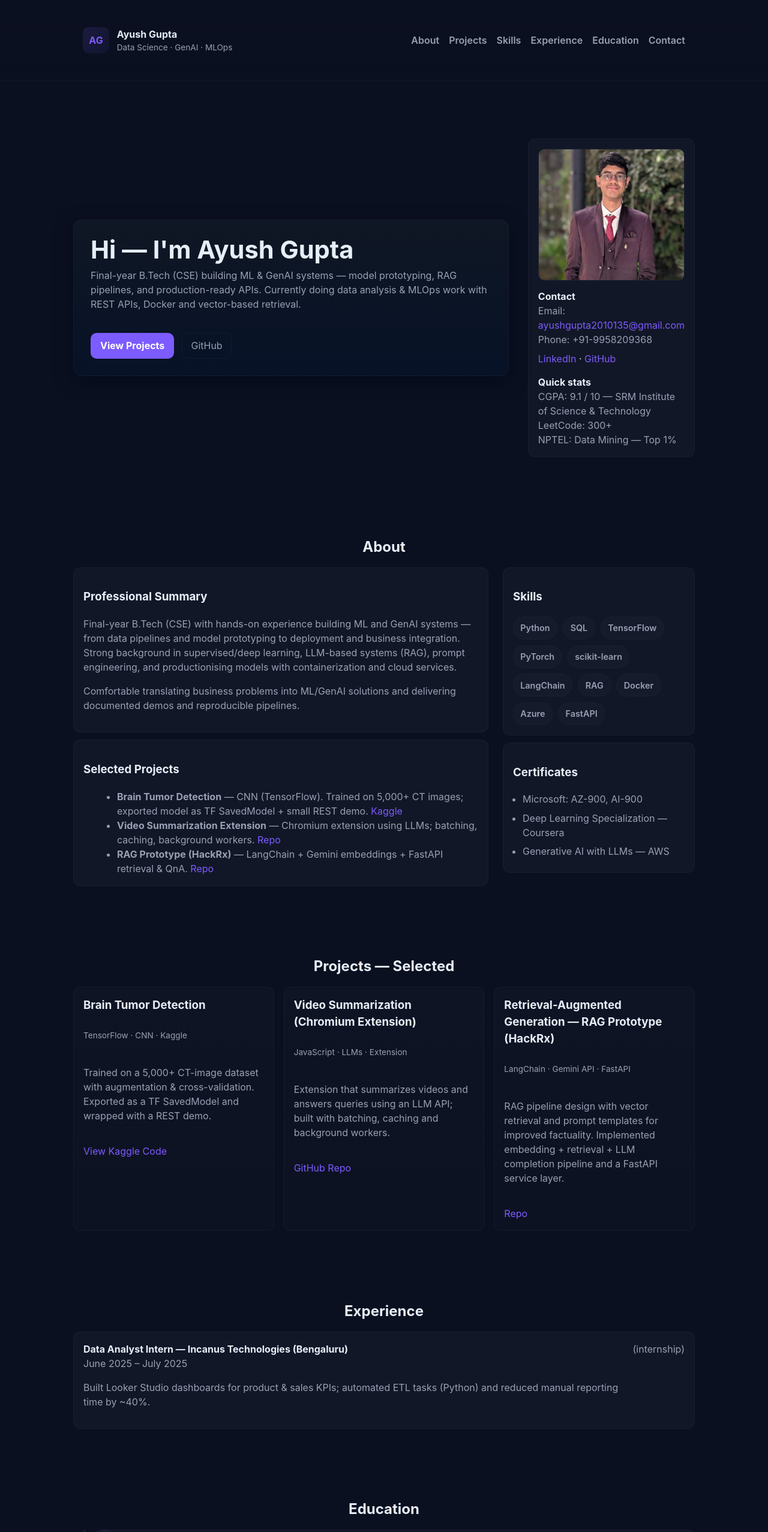
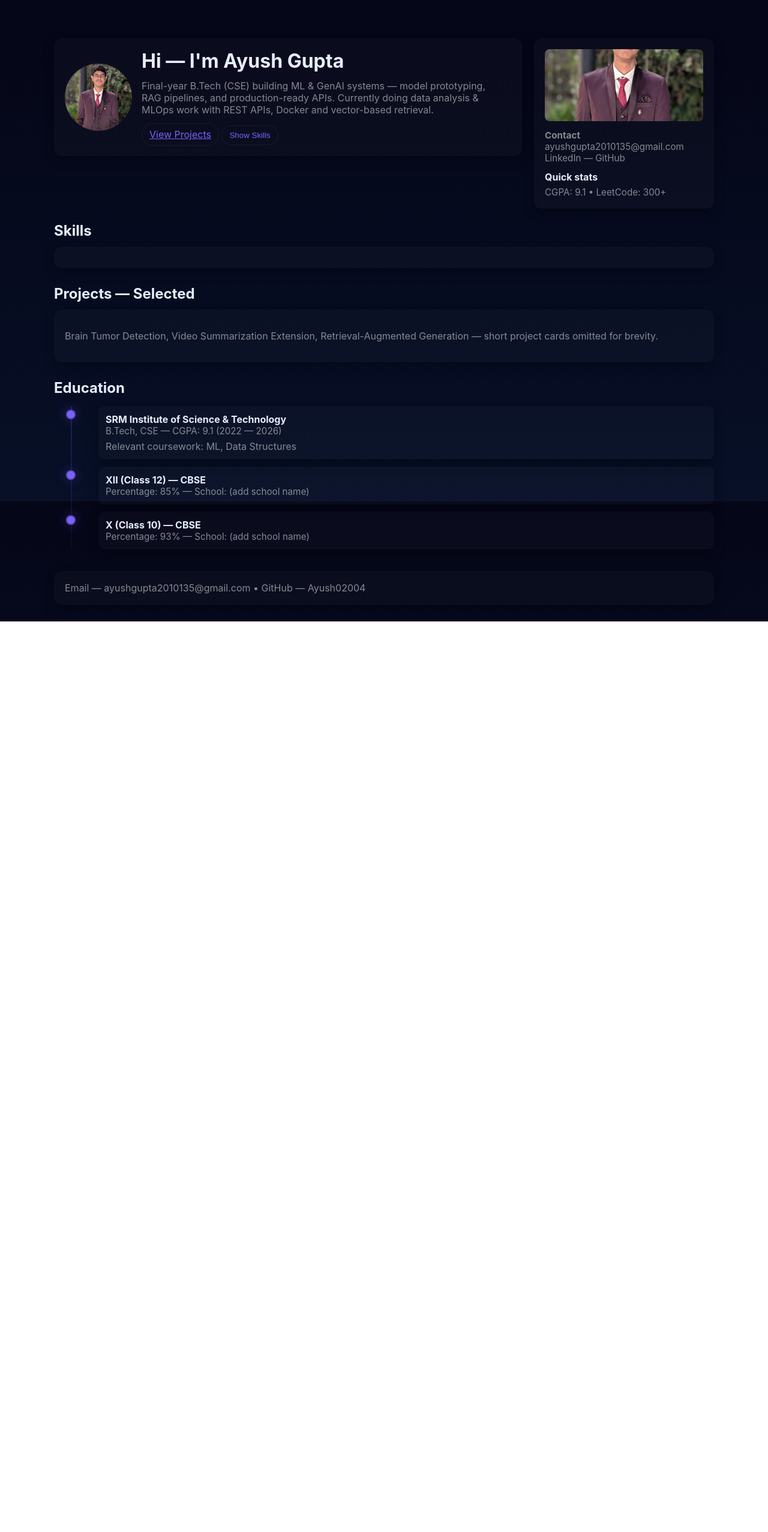
Before and after one commit to Ayush02004/Ayush02004.github.io, a plain HTML site: page index.html in a window 1280 px wide. Shown: the top 2554 px of the page at 60% size. After the commit the page ends 1036 px from the top, so only its background shows below. Drawn offline with Linux system fonts and the light colour scheme; no server answers.

Commit message:
edited changes

```diff
--- a/index.html
+++ b/index.html
@@ -3,233 +3,295 @@
 <head>
   <meta charset="utf-8" />
   <meta name="viewport" content="width=device-width,initial-scale=1" />
-  <title>Ayush Gupta — Data Scientist & ML Engineer</title>
-  <meta name="description" content="Ayush Gupta — Data Science & GenAI. Projects: Brain Tumor Detection, Video Summarization, RAG prototypes. GitHub: Ayush02004" />
+  <title>Profile Fixes (Avatar / Skills / Timeline)</title>
+  <style>
+    :root{
+      --bg: #071027;
+      --card: rgba(255,255,255,0.02);
+      --muted: rgba(255,255,255,0.5);
+      --accent: #7b61ff;
+      --header-height: 88px; /* adjust to your fixed header height */
+      --timeline-marker-col: 56px;
+    }
 
-  <link rel="stylesheet" href="style.css">
-  <script src="script.js" defer></script>
+    html,body{height:100%;margin:0;font-family:Inter,system-ui,Arial,sans-serif;background:linear-gradient(180deg,#050617,#071027);color:#e6eefb}
+    main{max-width:1100px;margin:36px auto;padding:28px}
+    h1,h2{margin:0 0 12px 0}
+    .card{background:var(--card);padding:18px;border-radius:12px;box-shadow:0 6px 18px rgba(0,0,0,0.35);}
+    /* ---------------- Avatar + initials ---------------- */
+    .top-row{display:flex;gap:20px;align-items:flex-start}
+    .hero{flex:1}
+    .sidebar{width:300px}
+    .avatar{position:relative;width:112px;height:112px;border-radius:999px;overflow:hidden;flex:0 0 112px}
+    .avatar .initials{
+      position:absolute;inset:0;display:flex;align-items:center;justify-content:center;font-weight:800;font-size:1.2rem;color:white;background:linear-gradient(180deg,var(--accent),#5a46e6);
+      transition:opacity .18s ease, transform .18s ease;
+      z-index:2;
+    }
+    .avatar img.avatar-img{
+      width:100%;height:100%;object-fit:cover;display:block;transform:translateZ(0);
+    }
+    /* visually hide but keep accessible if needed */
+    .hidden-visually {opacity:0;display:none !important}
+
+    /* ---------------- Skills toggle (fixed bug: not clickable) ---------------- */
+    .skills-wrap{margin-top:12px}
+    .skills-toggle{background:transparent;border:1px solid rgba(255,255,255,0.06);padding:8px 12px;border-radius:999px;color:var(--accent);cursor:pointer}
+    .skills-toggle:focus{outline:2px solid rgba(123,97,255,0.14);outline-offset:2px}
+    .skills-panel{margin-top:12px;display:none;gap:8px;flex-wrap:wrap;align-items:center}
+    .skills-panel.open{display:flex}
+    .skill-pill{padding:8px 10px;border-radius:10px;background:rgba(255,255,255,0.02);border:1px solid rgba(255,255,255,0.03);font-size:0.95rem}
+
+    /* overlay safety: if you have decorative overlays ensure they don't steal clicks */
+    .page-overlay{pointer-events:none} /* decorative overlays should not intercept events */
+
+    /* ---------------- Education timeline (aligned glowing dots) ---------------- */
+    .education{margin-top:28px}
+    .timeline{position:relative;display:grid;grid-template-columns:var(--timeline-marker-col) 1fr;gap:12px 18px;align-items:start}
+    .timeline::before{
+      content:"";
+      position:absolute;
+      left: calc(var(--timeline-marker-col) / 2);
+      top:0;
+      bottom:0;
+      width:2px;
+      background:linear-gradient(180deg, rgba(123,97,255,0.22), rgba(123,97,255,0.05));
+      z-index:0;
+      border-radius:2px;
+    }
+    .timeline-item{display:contents} /* we use marker + content as grid cells */
+    .timeline-marker{z-index:1;display:flex;align-items:flex-start;justify-content:center;padding-top:6px}
+    .dot{
+      width:12px;height:12px;border-radius:50%;background:var(--accent);
+      box-shadow:0 0 18px rgba(123,97,255,0.34);
+      transform:translateY(0);
+      border:2px solid rgba(0,0,0,0.25);
+    }
+    .timeline-content{background:rgba(255,255,255,0.02);padding:12px;border-radius:10px;z-index:1}
+
+    /* small responsive tweaks */
+    @media (max-width:700px){
+      .top-row{flex-direction:column}
+      .sidebar{width:100%}
+      .timeline{grid-template-columns:40px 1fr}
+      .timeline::before{left:20px}
+    }
+
+    /* anchor target spacing for fixed header */
+    .section { scroll-margin-top: calc(var(--header-height) + 8px); }
+  </style>
 </head>
 <body>
+  <main>
+    <!-- Top hero area: avatar + intro -->
+    <div class="top-row">
+      <div class="hero">
+        <div class="card" style="display:flex;gap:16px;align-items:center">
+          <div class="avatar" id="avatar-1" aria-hidden="false">
+            <!-- initials fallback visible until JS hides it when image present -->
+            <div class="initials" id="avatar-initials">AG</div>
+            <!-- replace profile.jpg with your actual image path -->
+            <img src="profile.jpg" alt="Ayush Gupta" class="avatar-img" id="avatar-img" />
+          </div>
 
-  <header>
-    <div class="container">
-      <nav>
-        <div class="brand">
-          <div class="logo" id="logo-fallback">AG</div>
           <div>
-            <div class="brand-name">Ayush Gupta</div>
-            <div class="brand-sub">Data Science · GenAI · MLOps</div>
+            <h1>Hi — I'm Ayush Gupta</h1>
+            <p style="color:var(--muted);margin-top:8px;max-width:60ch">
+              Final-year B.Tech (CSE) building ML & GenAI systems — model prototyping, RAG pipelines, and production-ready APIs. Currently doing data analysis & MLOps work with REST APIs, Docker and vector-based retrieval.
+            </p>
+            <div style="margin-top:12px">
+              <a class="skills-toggle" id="view-projects-btn" href="#projects">View Projects</a>
+              <button class="skills-toggle" id="open-skills-btn" aria-expanded="false" aria-controls="skills-panel">Show Skills</button>
+            </div>
+          </div>
         </div>
       </div>
 
-        <div class="navlinks">
-          <a href="#about">About</a>
-          <a href="#projects">Projects</a>
-          <a href="#skills">Skills</a>
-          <a href="#experience">Experience</a>
-          <a href="#education">Education</a>
-          <a href="#contact">Contact</a>
+      <!-- right sidebar with quick contact / stats -->
+      <aside class="sidebar">
+        <div class="card">
+          <img src="profile.jpg" alt="Ayush photo" style="width:100%;height:120px;object-fit:cover;border-radius:8px;margin-bottom:10px">
+          <div style="font-size:0.95rem;color:var(--muted)">
+            <strong>Contact</strong><br>
+            ayushgupta2010135@gmail.com<br>
+            LinkedIn — GitHub
           </div>
-      </nav>
+          <div style="margin-top:12px">
+            <strong>Quick stats</strong>
+            <div style="color:var(--muted);font-size:0.95rem;margin-top:6px">CGPA: 9.1 • LeetCode: 300+</div>
           </div>
-  </header>
+        </div>
+      </aside>
+    </div>
 
-  <main class="container">
+    <!-- Skills panel (hidden by default) -->
+    <section id="skills" class="section skills-wrap" aria-labelledby="skills-heading">
+      <h2 id="skills-heading" style="margin-top:22px">Skills</h2>
+      <div class="card" style="margin-top:12px">
+        <div id="skills-panel" class="skills-panel" role="region" aria-hidden="true">
+          <div class="skill-pill">Python</div>
+          <div class="skill-pill">SQL</div>
+          <div class="skill-pill">TensorFlow</div>
+          <div class="skill-pill">PyTorch</div>
+          <div class="skill-pill">scikit-learn</div>
+          <div class="skill-pill">LangChain</div>
+          <div class="skill-pill">RAG</div>
+          <div class="skill-pill">Docker</div>
+          <div class="skill-pill">FastAPI</div>
+          <div class="skill-pill">Azure</div>
+        </div>
+      </div>
+    </section>
 
-    <!-- HERO -->
-    <section class="hero" id="home">
-      <div class="hero-inner">
+    <!-- Projects anchor -->
+    <section id="projects" class="section" style="margin-top:28px">
+      <h2>Projects — Selected</h2>
+      <div class="card" style="margin-top:12px">
+        <p style="color:var(--muted)">Brain Tumor Detection, Video Summarization Extension, Retrieval-Augmented Generation — short project cards omitted for brevity.</p>
+      </div>
+    </section>
 
-        <div class="hero-card">
-          <h1>Hi — I'm <span class="accent">Ayush Gupta</span></h1>
-          <p class="lead">Final-year B.Tech (CSE) building ML & GenAI systems — model prototyping, RAG pipelines, and production-ready APIs. Currently doing data analysis & MLOps work with REST APIs, Docker and vector-based retrieval.</p>
-
-          <div class="cta">
-            <a class="btn" href="#projects">View Projects</a>
-            <a class="ghost" href="https://github.com/Ayush02004" target="_blank" rel="noreferrer">GitHub</a>
+    <!-- Education with timeline (fix ensures dots align) -->
+    <section id="education" class="section education" style="margin-top:28px">
+      <h2>Education</h2>
+      <div class="timeline" style="margin-top:16px">
+        <!-- item 1 -->
+        <div class="timeline-item">
+          <div class="timeline-marker"><span class="dot" aria-hidden="true"></span></div>
+          <div class="timeline-content card">
+            <strong>SRM Institute of Science & Technology</strong>
+            <div style="color:var(--muted);font-size:0.95rem">B.Tech, CSE — CGPA: 9.1 (2022 — 2026)</div>
+            <div style="margin-top:6px;color:var(--muted)">Relevant coursework: ML, Data Structures</div>
           </div>
         </div>
 
-        <!-- PROFILE PHOTO (place profile.jpg in repo root) -->
-        <aside class="profile-aside">
-          <div class="profile-card card">
-            <div class="photo-wrap">
-              <img id="profile-photo" src="profile.jpg" alt="Ayush Gupta" crossorigin="anonymous">
-              <div id="initials-fallback" class="initials" aria-hidden="true">AG</div>
-            </div>
-
-            <div class="contact-block">
-              <strong>Contact</strong>
-              <div class="muted">Email: <a href="mailto:ayushgupta2010135@gmail.com">ayushgupta2010135@gmail.com</a></div>
-              <div class="muted">Phone: +91-9958209368</div>
-              <div style="margin-top:.5rem"><a href="https://linkedin.com/in/ayush-gupta-b09165276" target="_blank">LinkedIn</a> · <a href="https://github.com/Ayush02004" target="_blank">GitHub</a></div>
-            </div>
-
-            <div class="quick-stats">
-              <strong>Quick stats</strong>
-              <div class="muted">CGPA: 9.1 / 10 — SRM Institute of Science & Technology</div>
-              <div class="muted">LeetCode: 300+</div>
-              <div class="muted">NPTEL: Data Mining — Top 1%</div>
-            </div>
-          </div>
-        </aside>
-
-      </div>
-    </section>
-
-    <!-- ABOUT -->
-    <section id="about">
-      <h2 class="section-title">About</h2>
-      <div class="about-grid">
-        <div>
-          <div class="card">
-            <h3>Professional Summary</h3>
-            <p class="muted">Final-year B.Tech (CSE) with hands-on experience building ML and GenAI systems — from data pipelines and model prototyping to deployment and business integration. Strong background in supervised/deep learning, LLM-based systems (RAG), prompt engineering, and productionising models with containerization and cloud services.</p>
-            <p class="muted">Comfortable translating business problems into ML/GenAI solutions and delivering documented demos and reproducible pipelines.</p>
-          </div>
-
-          <div style="height:12px"></div>
-
-          <div class="card">
-            <h3>Selected Projects</h3>
-            <ul class="muted small-list">
-              <li><strong>Brain Tumor Detection</strong> — CNN (TensorFlow). Trained on 5,000+ CT images; exported model as TF SavedModel + small REST demo. <a href="https://www.kaggle.com/code/ayushgupta02004/brain-tumor-detection-99-7-accuracy-2m-parameter" target="_blank">Kaggle</a></li>
-              <li><strong>Video Summarization Extension</strong> — Chromium extension using LLMs; batching, caching, background workers. <a href="https://github.com/Ayush02004/summarizer-ext" target="_blank">Repo</a></li>
-              <li><strong>RAG Prototype (HackRx)</strong> — LangChain + Gemini embeddings + FastAPI retrieval & QnA. <a href="https://github.com/Ayush02004/hackrx" target="_blank">Repo</a></li>
-            </ul>
+        <!-- item 2 -->
+        <div class="timeline-item">
+          <div class="timeline-marker"><span class="dot" aria-hidden="true"></span></div>
+          <div class="timeline-content card">
+            <strong>XII (Class 12) — CBSE</strong>
+            <div style="color:var(--muted);font-size:0.95rem">Percentage: 85% — School: (add school name)</div>
           </div>
         </div>
 
-        <aside>
-          <div class="card">
-            <h3>Skills</h3>
-            <div class="skills">
-              <span class="chip">Python</span>
-              <span class="chip">SQL</span>
-              <span class="chip">TensorFlow</span>
-              <span class="chip">PyTorch</span>
-              <span class="chip">scikit-learn</span>
-              <span class="chip">LangChain</span>
-              <span class="chip">RAG</span>
-              <span class="chip">Docker</span>
-              <span class="chip">Azure</span>
-              <span class="chip">FastAPI</span>
-            </div>
-          </div>
-
-          <div style="height:12px"></div>
-
-          <div class="card certificates">
-            <h3>Certificates</h3>
-            <ul class="muted small-list">
-              <li>Microsoft: AZ-900, AI-900</li>
-              <li>Deep Learning Specialization — Coursera</li>
-              <li>Generative AI with LLMs — AWS</li>
-            </ul>
-          </div>
-        </aside>
-      </div>
-    </section>
-
-    <!-- PROJECTS -->
-    <section id="projects">
-      <h2 class="section-title">Projects — Selected</h2>
-      <div class="projects-grid">
-
-        <article class="project-card">
-          <!-- optional thumbnail: put image at projects/brain.jpg -->
-          <img class="project-thumb" src="projects/brain.jpg" alt="Brain Tumor Detection preview">
-          <h3>Brain Tumor Detection</h3>
-          <p class="meta">TensorFlow · CNN · Kaggle</p>
-          <p class="muted">Trained on a 5,000+ CT-image dataset with augmentation & cross-validation. Exported as a TF SavedModel and wrapped with a REST demo.</p>
-          <div class="link-row"><a href="https://www.kaggle.com/code/ayushgupta02004/brain-tumor-detection-99-7-accuracy-2m-parameter" target="_blank">View Kaggle Code</a></div>
-        </article>
-
-        <article class="project-card">
-          <img class="project-thumb" src="projects/video.jpg" alt="Video Summarization preview">
-          <h3>Video Summarization (Chromium Extension)</h3>
-          <p class="meta">JavaScript · LLMs · Extension</p>
-          <p class="muted">Extension that summarizes videos and answers queries using an LLM API; built with batching, caching and background workers.</p>
-          <div class="link-row"><a href="https://github.com/Ayush02004/summarizer-ext" target="_blank">GitHub Repo</a></div>
-        </article>
-
-        <article class="project-card">
-          <img class="project-thumb" src="projects/rag.jpg" alt="RAG Prototype preview">
-          <h3>Retrieval-Augmented Generation — RAG Prototype (HackRx)</h3>
-          <p class="meta">LangChain · Gemini API · FastAPI</p>
-          <p class="muted">RAG pipeline design with vector retrieval and prompt templates for improved factuality. Implemented embedding + retrieval + LLM completion pipeline and a FastAPI service layer.</p>
-          <div class="link-row"><a href="https://github.com/Ayush02004/hackrx" target="_blank">Repo</a></div>
-        </article>
-
-      </div>
-    </section>
-
-    <!-- EXPERIENCE -->
-    <section id="experience">
-      <h2 class="section-title">Experience</h2>
-      <div class="card">
-        <div class="exp-item">
-          <div class="left">
-            <strong>Data Analyst Intern — Incanus Technologies (Bengaluru)</strong>
-            <div class="muted">June 2025 – July 2025</div>
-            <p class="muted">Built Looker Studio dashboards for product & sales KPIs; automated ETL tasks (Python) and reduced manual reporting time by ~40%.</p>
-          </div>
-          <div style="text-align:right">
-            <div class="muted">(internship)</div>
+        <!-- item 3 -->
+        <div class="timeline-item">
+          <div class="timeline-marker"><span class="dot" aria-hidden="true"></span></div>
+          <div class="timeline-content card">
+            <strong>X (Class 10) — CBSE</strong>
+            <div style="color:var(--muted);font-size:0.95rem">Percentage: 93% — School: (add school name)</div>
           </div>
         </div>
       </div>
     </section>
 
-    <!-- EDUCATION (timeline) -->
-    <section id="education">
-      <h2 class="section-title">Education</h2>
-
-      <div class="timeline">
-
-        <div class="timeline-item">
-          <time>2022 — 2026</time>
-          <div class="timeline-content card">
-            <strong>SRM Institute of Science & Technology</strong>
-            <div class="muted">B.Tech, CSE — CGPA: 9.1</div>
-            <div class="muted">(June 2022 – May 2026)</div>
-          </div>
-        </div>
-
-        <div class="timeline-item">
-          <time>2022</time>
-          <div class="timeline-content card">
-            <strong>XII (Class 12) — CBSE</strong>
-            <div class="muted">Percentage: 85% — School: (add school name)</div>
-          </div>
-        </div>
-
-        <div class="timeline-item">
-          <time>2020</time>
-          <div class="timeline-content card">
-            <strong>X (Class 10) — CBSE</strong>
-            <div class="muted">Percentage: 93% — School: (add school name)</div>
-          </div>
-        </div>
-
+    <!-- Contact / footer -->
+    <section style="margin-top:36px" class="section">
+      <div class="card">
+        <div style="color:var(--muted)">Email — ayushgupta2010135@gmail.com • GitHub — Ayush02004</div>
       </div>
     </section>
-
-    <!-- CONTACT -->
-    <section id="contact">
-      <h2 class="section-title">Contact</h2>
-      <div class="card" style="text-align:center">
-        <p class="muted">Email — <a href="mailto:ayushgupta2010135@gmail.com">ayushgupta2010135@gmail.com</a></p>
-        <p class="muted">LinkedIn — <a href="https://linkedin.com/in/ayush-gupta-b09165276" target="_blank">Profile</a></p>
-        <p class="muted">GitHub — <a href="https://github.com/Ayush02004" target="_blank">Ayush02004</a></p>
-      </div>
-    </section>
-
-    <footer>
-      <div>© 2025 Ayush Gupta · Built with ♥️ • Hosted on GitHub Pages</div>
-    </footer>
-
   </main>
 
+  <script>
+    // ========= Avatar initials hide/show =========
+    (function(){
+      const avatar = document.getElementById('avatar-1');
+      if (!avatar) return;
+      const img = avatar.querySelector('.avatar-img');
+      const initials = avatar.querySelector('.initials');
+
+      function hideInitials() {
+        // fade out then set display none for clean removal
+        initials.style.opacity = '0';
+        initials.style.transform = 'translateY(-3px)';
+        setTimeout(()=> { initials.style.display = 'none'; }, 200);
+      }
+      function showInitials() {
+        initials.style.display = 'flex';
+        requestAnimationFrame(()=> {
+          initials.style.opacity = '1';
+          initials.style.transform = 'translateY(0)';
+        });
+      }
+
+      // If an <img> exists
+      if (img) {
+        // If already loaded successfully
+        if (img.complete) {
+          if (img.naturalWidth > 0) hideInitials(); else showInitials();
+        } else {
+          img.addEventListener('load', hideInitials);
+          img.addEventListener('error', showInitials);
+        }
+      } else {
+        // If you use CSS background-image for avatar, hide initials if background present
+        const bg = window.getComputedStyle(avatar).backgroundImage;
+        if (bg && bg !== 'none') hideInitials();
+      }
+
+      // Optional: observe if image src is changed later (e.g., lazy load)
+      const obs = new MutationObserver(()=> {
+        const src = img && img.getAttribute('src');
+        if (src && img.naturalWidth > 0) hideInitials();
+      });
+      if (img) obs.observe(img, { attributes: true, attributeFilter: ['src'] });
+    })();
+
+    // ========= Skills toggle and anchor smooth scroll =========
+    (function(){
+      const skillsBtn = document.getElementById('open-skills-btn');
+      const skillsPanel = document.getElementById('skills-panel');
+      const viewProjectsBtn = document.getElementById('view-projects-btn');
+
+      function setPanelOpen(open) {
+        if (!skillsPanel) return;
+        skillsPanel.classList.toggle('open', open);
+        skillsPanel.setAttribute('aria-hidden', String(!open));
+        if (skillsBtn) skillsBtn.setAttribute('aria-expanded', String(open));
+      }
+
+      document.addEventListener('DOMContentLoaded', ()=> {
+        if (skillsBtn && skillsPanel) {
+          skillsBtn.addEventListener('click', (e) => {
+            e.preventDefault();
+            setPanelOpen(!skillsPanel.classList.contains('open'));
+          });
+        }
+
+        // Smooth scroll for all internal anchors with header offset
+        const headerHeight = parseInt(getComputedStyle(document.documentElement).getPropertyValue('--header-height')) || 88;
+        document.querySelectorAll('a[href^="#"]').forEach(a => {
+          // allow external full-page anchors or disabled anchors
+          a.addEventListener('click', function(e){
+            const href = this.getAttribute('href');
+            if (!href || href === '#') return;
+            const target = document.querySelector(href);
+            if (!target) return;
+            e.preventDefault();
+            // compute position accounting for header
+            const rect = target.getBoundingClientRect();
+            const top = window.scrollY + rect.top - headerHeight - 8; // small gap
+            window.scrollTo({ top, behavior: 'smooth' });
+            // if the anchor points to skills, open the panel
+            if (href === '#skills') setPanelOpen(true);
+          });
+        });
+      });
+    })();
+
+    // ========= defensive: ensure interactive elements are clickable even if overlays exist =========
+    (function(){
+      // If your site has overlays that sometimes block clicks, ensure they don't
+      // block main interactive areas. We set pointer-events:none on any decorative overlay with .page-overlay
+      // and ensure controls explicitly allow pointer events.
+      const interactiveSelectors = ['.skills-toggle','button','a','[role="button"]'];
+      interactiveSelectors.forEach(sel => {
+        document.querySelectorAll(sel).forEach(el => {
+          el.style.pointerEvents = 'auto';
+        });
+      });
+    })();
+  </script>
 </body>
 </html>
```
Lines whose indentation alone changed are shown as unchanged.
